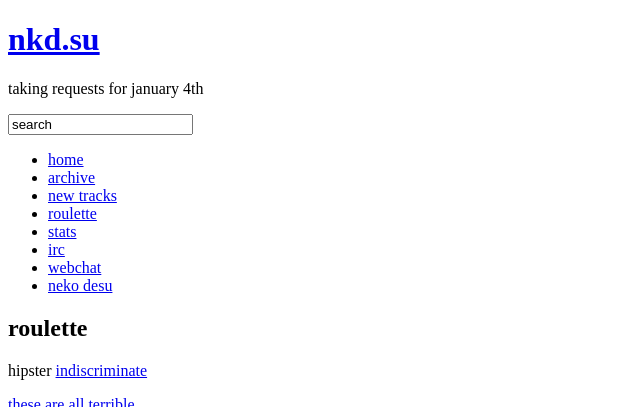
After one commit to very-scary-scenario/nkd.su, a Django app: page /roulette/hipster/ in a window 1280 px wide. The commit adds this page. Shown: the top 407 px of the page, without its empty margins (0-640 px from the left). Run offline with Django 3.2, Linux system fonts and the light colour scheme; data comes from the database, SQL or seed files in the repository; data that the repository does not hold is empty; some libraries are stand-ins or nearby versions.

Commit message:
Implement roulette. Closes #79.

```diff
--- a/nkdsu/apps/vote/context_processors.py
+++ b/nkdsu/apps/vote/context_processors.py
@@ -15,7 +15,7 @@ def nkdsu_context_processor(request):
         ('home', reverse('vote:index')),
         ('archive', reverse('vote:archive')),
         ('new tracks', reverse('vote:added')),
-        ('roulette', reverse('vote:roulette')),
+        ('roulette', reverse('vote:roulette', kwargs={'mode': 'hipster'})),
         ('stats', reverse('vote:stats')),
         ('irc', 'irc://irc.rizon.net/NekoDesu'),
         ('webchat',
--- a/nkdsu/apps/vote/models.py
+++ b/nkdsu/apps/vote/models.py
@@ -201,10 +201,14 @@ class Show(models.Model):
                                     **self._date_kwargs('revealed'))
 
     def get_absolute_url(self):
-        return reverse('vote:show', kwargs={'date': self.showtime.date()})
+        return reverse('vote:show', kwargs={
+            'date': self.showtime.date().strftime('%Y-%m-%d')
+        })
 
     def get_added_url(self):
-        return reverse('vote:added', kwargs={'date': self.showtime.date()})
+        return reverse('vote:added', kwargs={
+            'date': self.showtime.date().strftime('%Y-%m-%d')
+        })
 
 
 class TwitterUser(models.Model):
--- a/nkdsu/apps/vote/urls.py
+++ b/nkdsu/apps/vote/urls.py
@@ -9,17 +9,19 @@ urlpatterns = patterns(
 
     url(r'^archive/$', views.Archive.as_view(), name='archive'),
 
+    url(r'^show/(?P<date>[\d-]+)$', views.ShowDetail.as_view(), name='show'),
     url(r'^show/$', views.ShowDetail.as_view(), name='show'),
-    url(r'^show/(?P<date>[\d-]+)/$', views.ShowDetail.as_view(), name='show'),
 
+    url(r'^added/(?P<date>[\d-]+)/$', views.Added.as_view(), name='added'),
     url(r'^added/$', views.Added.as_view(), name='added'),
-    url(r'^added/(?P<date>[\d-]+)/$', views.Added.as_view(), name='added'),
+
+    url(r'^roulette/(?P<mode>indiscriminate|hipster)/$',
+        views.Roulette.as_view(), name='roulette'),
+    url(r'^roulette/$', views.Roulette.as_view(), name='roulette'),
 
     #url(r'^everything/$', 'nkdsu.apps.vote.views.everything', name='everything'),
     url(r'^artist/(?P<artist>.+)/$', 'nkdsu.apps.vote.views.artist', name='artist'),
     url(r'^info/$', 'nkdsu.apps.vote.views.info', name='info'),
-    url(r'^roulette/$', 'nkdsu.apps.vote.views.roulette', name='roulette'),
-    url(r'^roulette/(?P<mode>unplayed)/$', 'nkdsu.apps.vote.views.roulette', name='roulette'),
     url(r'^search/$', 'nkdsu.apps.vote.views.search_redirect', name='search_redirect'),
     url(r'^search/(?P<query>[^/]+)/$', 'nkdsu.apps.vote.views.search', name='search'),
     url(r'^search/(?P<query>[^/]+)/(?P<pageno>\d+)$', 'nkdsu.apps.vote.views.search', name='search'),
--- a/nkdsu/apps/vote/views.py
+++ b/nkdsu/apps/vote/views.py
@@ -9,6 +9,7 @@ import tweepy
 from markdown import markdown
 
 from django.core.exceptions import ValidationError
+from django.core.urlresolvers import reverse
 from django.template import RequestContext
 from django.shortcuts import get_object_or_404
 from django.http import Http404, HttpResponse
@@ -25,7 +26,7 @@ from .forms import (RequestForm, SearchForm, LibraryUploadForm,
                     ManualVoteForm, BlockForm, BadMetadataForm)
 from .update_library import update_library
 from ..vote import trivia, mixins
-from ..vote.models import Show
+from ..vote.models import Show, Track
 
 
 post_tw_auth = tweepy.OAuthHandler(settings.CONSUMER_KEY,
@@ -53,6 +54,33 @@ class ShowDetail(mixins.ShowDetail):
 
 class Added(mixins.ShowDetail):
     template_name = 'added.html'
+
+
+class Roulette(ListView):
+    model = Track
+    template_name = 'roulette.html'
+    context_object_name = 'tracks'
+
+    def get(self, request, *args, **kwargs):
+        if kwargs.get('mode') is None:
+            return redirect(reverse('vote:roulette',
+                                    kwargs={'mode': 'hipster'}))
+        else:
+            return super(Roulette, self).get(request, *args, **kwargs)
+
+    def get_queryset(self):
+        qs = self.model.objects.filter(hidden=False, inudesu=False)
+
+        if self.kwargs.get('mode') != 'indiscriminate':
+            qs = qs.filter(play=None)
+
+        return qs.order_by('?')[:5]
+
+    def get_context_data(self):
+        context = super(Roulette, self).get_context_data()
+        context['mode'] = self.kwargs.get('mode') or 'hipster'
+        context['modes'] = ['hipster', 'indiscriminate']
+        return context
 
 
 def roulette(request, mode=None):
--- a/nkdsu/templates/added.html
+++ b/nkdsu/templates/added.html
@@ -3,7 +3,6 @@
 {% block content %}
   <h2>tracks added for {{ show.showtime|date:"F"|lower }}&nbsp;{{ show.showtime|date:"jS, Y" }}</h2>
   {% if show.plays %}
-    {# XXX this probably doesn't work #}
     <p class="subheading"><a href="{{ show.get_absolute_url }}">{{ show.plays|length }} track{{ show.plays|pluralize }} played this week</a></p>
   {% endif %}
   <p class="subheading">
--- /dev/null
+++ b/nkdsu/templates/roulette.html
@@ -0,0 +1,25 @@
+{% extends "base.html" %}
+
+{% block content %}
+
+  <h2>roulette</h2>
+  <p class="subheading roulette-mode-switch">
+    {% for m in modes %}
+      <span>
+      {% if mode == m %}
+        {{ m }}
+      {% else %}
+        <a href="{% url "vote:roulette" mode=m %}">{{ m }}</a>
+      {% endif %}
+    </span>
+    {% endfor %}
+  </p>
+
+  <ul>
+    {% include "include/tracklist.html" %}
+  </ul>
+
+  <p class="aside"><a href="{% url "vote:roulette" mode=mode %}">these are all terrible</a></p>
+
+
+{% endblock %}
--- a/nkdsu/templates/show_detail.html
+++ b/nkdsu/templates/show_detail.html
@@ -4,7 +4,6 @@
 
   <h2>playlist for {{ show.showtime|date:"F"|lower }}&nbsp;{{ show.showtime|date:"jS, Y" }}</h2>
   {% if show.revealed %}
-    {# XXX this probably doesn't work #}
     <p class="subheading"><a href="{{ show.get_added_url }}">{{ show.revealed|length }} track{{ show.revealed|pluralize }} added this week</a></p>
   {% endif %}
   <p class="subheading">
```
Also changed, not shown: nkdsu/static/less/main.less (+6 -3 lines), nkdsu/templates/tracks.html (+0 -10 lines).
